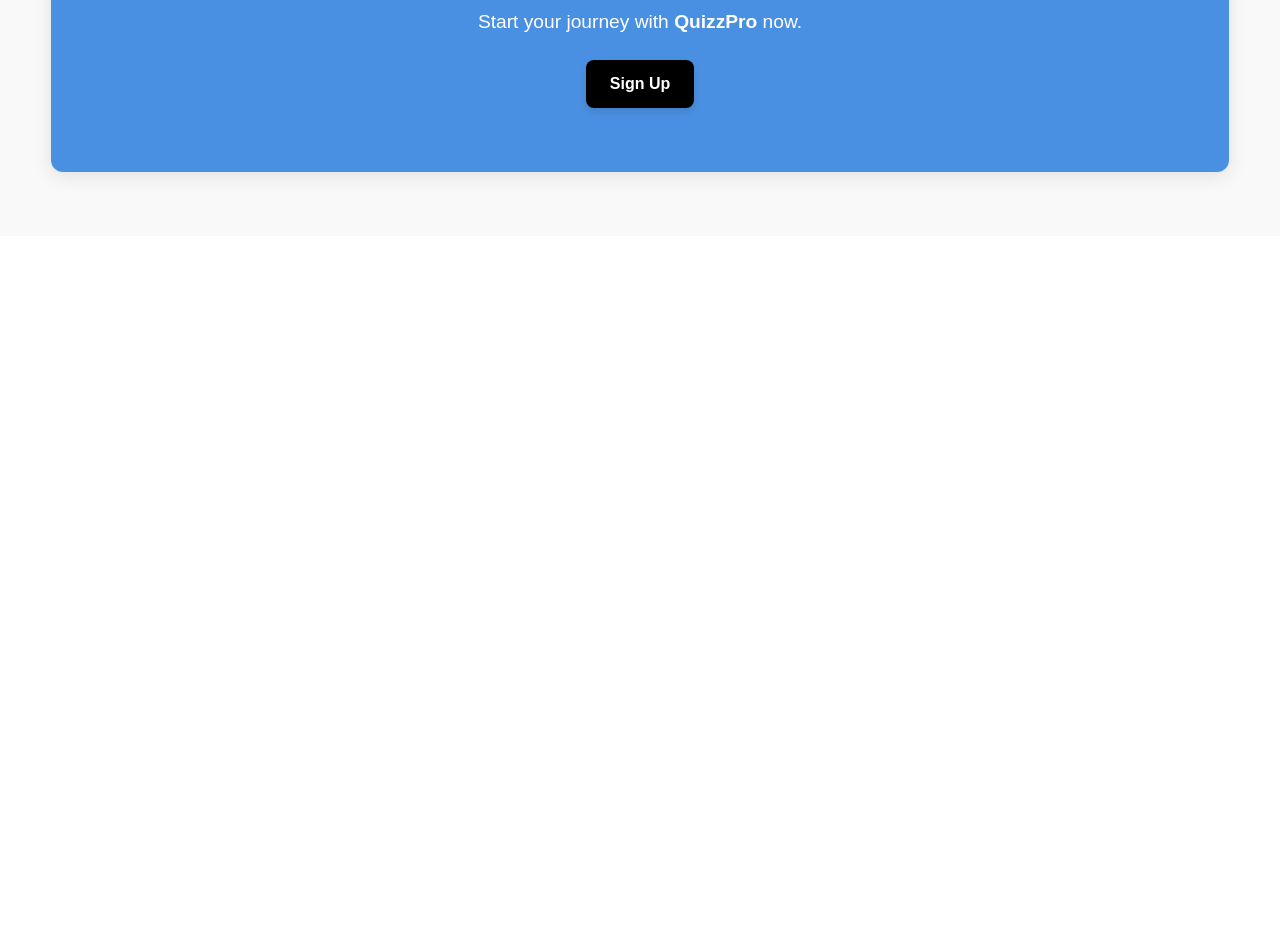
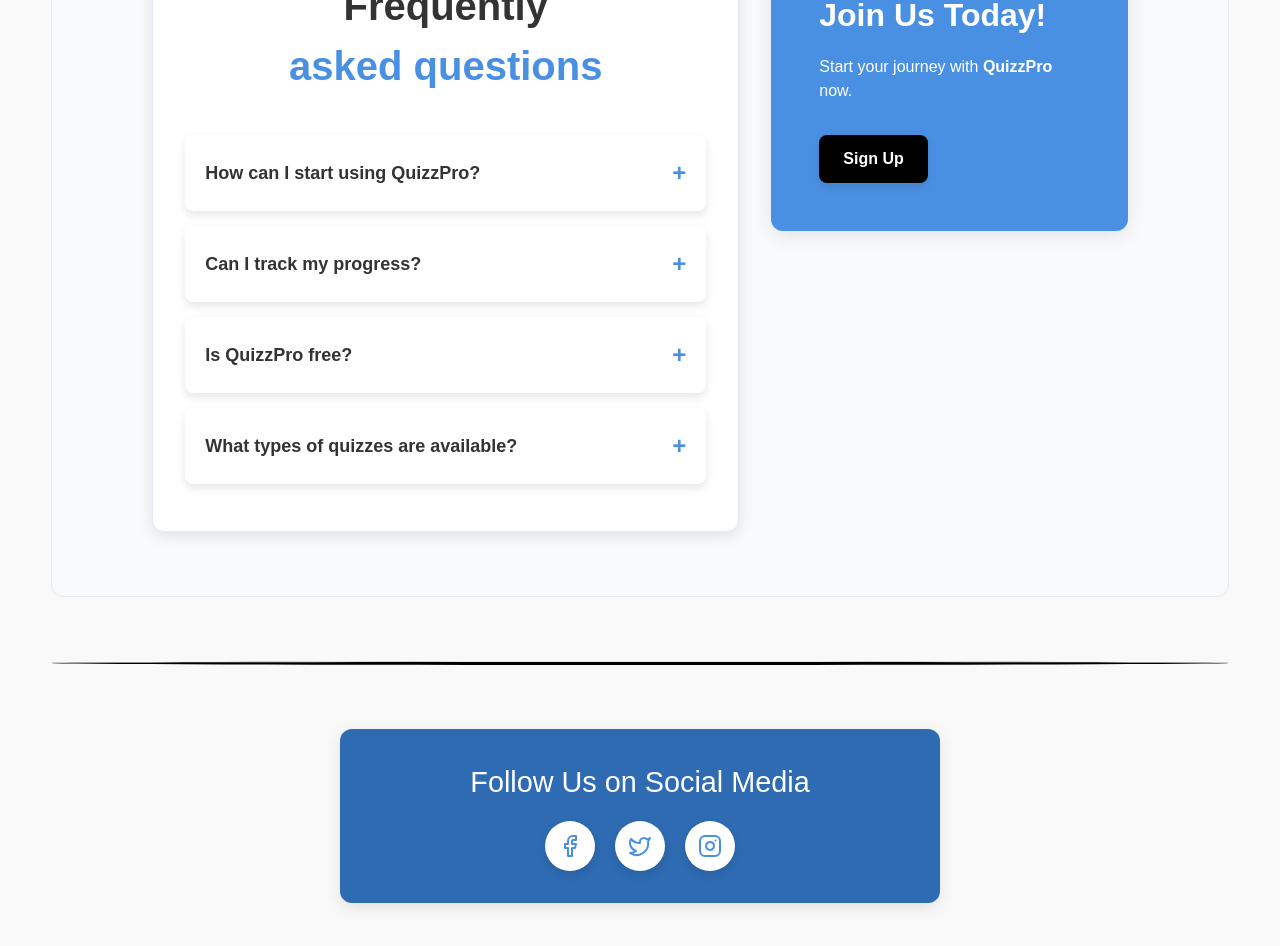
Before and after one commit to shresthastephen/Quizz, a React (Vite) app: page /AboutUs in a window 1280 px wide. Shown: the part 1660-2606 px from the top of the page. Before the commit the page ends 1896 px from the top, so only its background shows below. Built offline with nearby package versions, Linux system fonts and the light colour scheme.

Commit message:
improved the about us page

```diff
--- a/src/components/AboutUs.jsx
+++ b/src/components/AboutUs.jsx
@@ -1,7 +1,33 @@
-import React from "react";
+import React, { useState } from "react";
 import "./style/AboutUs.css";
+import { Facebook, Twitter, Instagram, } from "lucide-react";
 
 const AboutUs = () => {
+  const [activeIndex, setActiveIndex] = useState(null);
+
+  const toggleFAQ = (index) => {
+    setActiveIndex(activeIndex === index ? null : index);
+  };
+
+  const faqData = [
+    {
+      question: "How can I start using QuizzPro?",
+      answer: "Simply sign up on our platform and start exploring the quiz categories.",
+    },
+    {
+      question: "Can I track my progress?",
+      answer: "Yes, QuizzPro allows you to track your performance and improvement over time.",
+    },
+    {
+      question: "Is QuizzPro free?",
+      answer: "We offer both free and premium plans. Premium plans offer additional features and access to exclusive content.",
+    },
+    {
+      question: "What types of quizzes are available?",
+      answer: "We provide quizzes across multiple categories including education, general knowledge, and competitive exams.",
+    },
+  ];
+
   return (
     <div className="about-container">
       <section className="about-hero">
@@ -17,7 +43,7 @@
             test your knowledge, prepare for exams, and engage with a community of learners.
           </p>
         </div>
-        <hr/>
+        <hr />
         <div className="about-card">
           <h2>Our Mission</h2>
           <p>
@@ -35,7 +61,7 @@
             <li> Competitive Challenges & Leaderboards</li>
           </ul>
         </div>
-        <hr/>
+        <hr />
         <div className="about-card">
           <h2>Meet the Team</h2>
           <p>
@@ -45,10 +71,58 @@
         </div>
       </section>
 
-      <section className="about-footer">
-        <h3>Join Us Today!</h3>
-        <p>Start your journey with <strong>QuizzPro</strong> now.</p>
-        <a href="/signup" className="about-btn">Sign Up</a>
+      {/* FAQ Section */}
+      <section className="faq-section">
+      <div className="faq-container">
+        <div className="title">
+          <h2>
+            Frequently <br />
+            <span>
+              <b>asked questions</b>
+            </span>
+          </h2>
+        </div>
+        <div className="faq-boxes">
+          {faqData.map((faq, index) => (
+            <div
+              key={index}
+              className={`faq-box ${activeIndex === index ? "active" : ""}`}
+              onClick={() => toggleFAQ(index)}
+            >
+              <div className="faq-question">
+                <p>{faq.question}</p>
+                <span className="faq-toggle">{activeIndex === index ? "-" : "+"}</span>
+              </div>
+              {activeIndex === index && (
+                <div className="faq-answer">
+                  <p>{faq.answer}</p>
+                </div>
+              )}
+            </div>
+          ))}
+        </div>
+      </div>
+        <div className="about-footer">
+            <h3>Join Us Today!</h3>
+            <p>Start your journey with <strong>QuizzPro</strong> now.</p>
+            <a href="/signup" className="about-btn">Sign Up</a>
+        </div>
+      </section>
+      <hr className="custom-hr"/>
+      {/* Social Media Section */}
+      <section className="about-social-media">
+        <h3>Follow Us on Social Media</h3>
+        <div className="social-links">
+        <a href="https://www.facebook.com" target="_blank" rel="noopener noreferrer">
+          <Facebook size={24} className="social-icon" />
+        </a>
+        <a href="https://www.twitter.com" target="_blank" rel="noopener noreferrer">
+          <Twitter size={24} className="social-icon" />
+        </a>
+        <a href="https://www.instagram.com" target="_blank" rel="noopener noreferrer">
+          <Instagram size={24} className="social-icon" />
+        </a>
+      </div>
       </section>
     </div>
   );
--- a/src/components/style/AboutUs.css
+++ b/src/components/style/AboutUs.css
@@ -97,31 +97,122 @@
     flex: 2;
   }
 
-  /* Footer Section */
+ /* FAQ Section Parent Container */
+.faq-section {
+  display: flex;
+  justify-content: space-between;
+  padding: 4rem 100px; /* Adjust padding for balance */
+  gap: 2rem;
+  align-items: flex-start;
+  background-color: #f9fafc;
+  border: 1px solid #e6eaf2;
+  border-radius: 12px; /* Rounded corners for the parent */
+}
+
+/* Title Styling */
+.faq-section .title {
+  font-size: 2.5rem;
+  font-family: "Manrope", sans-serif;
+  color: #333;
+  font-weight: bold;
+}
+
+.faq-section .title span {
+  font-weight: bold;
+  color: #4a90e2;
+}
+
+/* FAQ Section */
+.faq-container {
+  flex: 2; /* Adjust width for better balance */
+  background-color: #fff;
+  border: 1px solid #e6eaf2;
+  border-radius: 12px;
+  padding: 2rem;
+  display: flex;
+  flex-direction: column;
+  gap: 1.5rem;
+  box-shadow: 0 4px 15px rgba(0, 0, 0, 0.1);
+}
+
+/* FAQ Box Styling */
+.faq-box {
+  background-color: #fff;
+  padding: 20px;
+  margin: 15px 0;
+  border-radius: 8px;
+  box-shadow: 0 4px 10px rgba(0, 0, 0, 0.1);
+  cursor: pointer;
+  transition: all 0.3s ease-in-out;
+  text-align: left;
+}
+
+.faq-box:hover {
+  transform: translateY(-5px); /* Slightly more prominent hover effect */
+}
+
+.faq-box .faq-question {
+  display: flex;
+  justify-content: space-between;
+  align-items: center;
+  font-weight: bold;
+  font-size: 1.125rem; /* Slightly bigger font for better readability */
+  color: #333;
+}
+
+.faq-box .faq-answer {
+  padding-top: 10px;
+  font-size: 1rem;
+  color: #555;
+  display: none;
+}
+
+.faq-box.active .faq-answer {
+  display: block;
+}
+
+.faq-toggle {
+  font-size: 1.5rem;
+  font-weight: bold;
+  cursor: pointer;
+  color: #4a90e2;
+}
+
+.faq-toggle:hover {
+  transform: rotate(180deg); /* Rotate the plus/minus icon for added interactivity */
+  transition: transform 0.3s ease-in-out;
+}
+
+/* Join Us Section */
 .about-footer {
+  flex: 1;
   background: #4a90e2;
   color: white;
-    padding: 5vw 4vw;
+  padding: 3rem;
   border-radius: 12px;
   box-shadow: 0 4px 20px rgba(0, 0, 0, 0.1);
-    margin-top: 5vw;
+  margin-top: 0; /* Space between FAQ and Join Us section */
+  display: flex;
+  flex-direction: column;
+  justify-content: center;
+  align-items: flex-start;
+  text-align: left;
 }
 
 .about-footer h3 {
-    font-size: clamp(1.8rem, 3.5vw, 2rem);
-    margin-bottom: 15px;
+  font-size: 2rem;
   font-weight: bold;
+  margin-bottom: 1rem;
 }
 
 .about-footer p {
-    font-size: clamp(1rem, 2vw, 1.2rem);
-    line-height: 1.8;
+  font-size: 1rem;
+  margin-bottom: 2rem;
 }
 
-  /* Sign-Up Button */
+/* Join Us Button Styling */
 .about-btn {
   display: inline-block;
-    margin-top: 20px;
   padding: 12px 24px;
   background: rgb(0, 0, 0);
   color: #ffffff;
@@ -138,38 +229,95 @@
   transform: scale(1.05);
 }
 
-  /* Responsive Design */
+/* Responsive Design for Mobile */
 @media (max-width: 1024px) {
-    .about-card:first-child,
-    .about-card:last-child {
+  .faq-section {
       flex-direction: column;
-      text-align: center;
-      gap: 20px;
-      padding: 4vw;
+      padding: 3rem 20px;
   }
 
-    .about-card:first-child h2,
-    .about-card:last-child h2 {
-      min-width: auto;
-    }
-
-    .about-card:first-child p,
-    .about-card:last-child p {
+  .faq-container,
+  .about-footer {
       flex: unset;
   }
 }
 
 @media (max-width: 768px) {
-    .about-hero {
-      padding: 7vw 5vw;
+  .faq-section {
+      padding: 2rem 15px;
   }
 
-    .about-card {
-      width: 100%;
-      padding: 6vw;
+  .faq-container,
+  .about-footer {
+      padding: 3vw 5vw;
   }
 
-    .about-footer {
-      padding: 7vw 5vw;
+  .about-btn {
+      padding: 10px 20px;
+  }
+
+  .faq-section .title {
+    font-size: 2rem;
+    text-align: center;
+  }
+
+  .about-footer h3 {
+    font-size: 1.5rem;
   }
 }
+
+.about-social-media {
+  text-align: center;
+  padding: 2rem;
+  background-color: #2e6bb2;
+  border-radius: 12px;
+  box-shadow: 0 4px 15px rgba(0, 0, 0, 0.1);
+  margin: 4rem auto;
+  max-width: 600px;
+}
+
+.about-social-media h3 {
+  font-size: 1.8rem;
+  margin-bottom: 1rem;
+  color: #ffffff;
+}
+
+.social-links {
+  display: flex;
+  justify-content: center;
+  gap: 20px;
+  margin-top: 1rem;
+}
+
+.social-links a {
+  display: flex;
+  align-items: center;
+  justify-content: center;
+  width: 50px;
+  height: 50px;
+  border-radius: 50%;
+  background-color: white;
+  box-shadow: 0 4px 10px rgba(0, 0, 0, 0.1);
+  transition: all 0.3s ease-in-out;
+}
+
+.social-links a:hover {
+  transform: scale(1.1);
+  box-shadow: 0 6px 15px rgba(0, 0, 0, 0.15);
+}
+
+.social-icon {
+  color: #4a90e2;
+  transition: color 0.3s ease-in-out;
+}
+
+.social-links a:hover .social-icon {
+  color: #2e6bb2;
+}
+
+.custom-hr {
+  margin-top: 4rem;
+  background-color: black;
+  height: 4px;
+  border-radius: 50%;
+}
```
Lines whose indentation alone changed are shown as unchanged.
